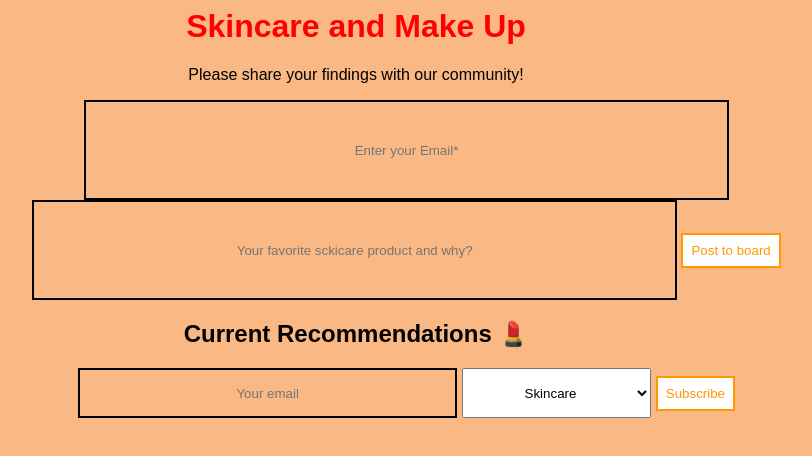
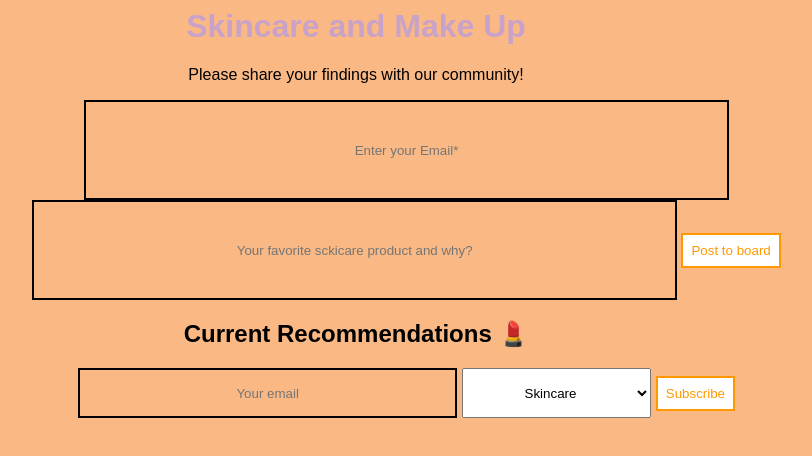
Before and after one commit to mkurbonova/mkurbonova.github.io, a plain HTML site: page index.html in a window 1280 px wide. Shown: the whole page, without its empty margins (284-1096 px from the left). Drawn offline with Linux system fonts and the light colour scheme; no server answers.

Commit message:
Update main.css

```diff
--- a/main.css
+++ b/main.css
@@ -2,7 +2,7 @@
   box-sizing: border-box;
 }
 h1 {
-  color: red;
+  color: #c8a2c8;
   font-family: Arial, Helvetica, sans-serif;
   font-style: bold;
   text-align: center;
```
